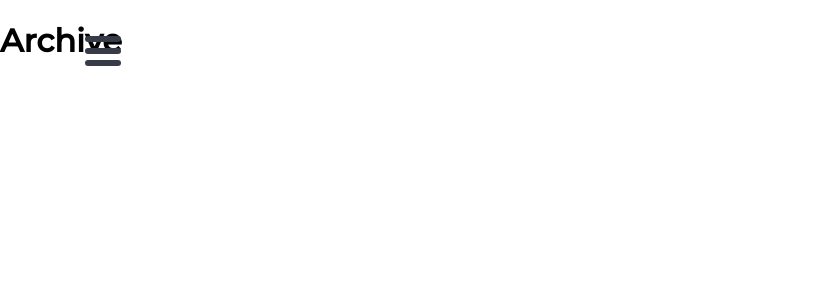
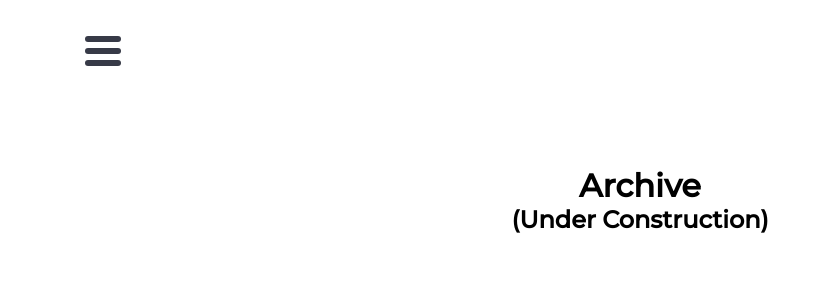
Before and after one commit to johnkismet/Bonsai, a React (Create React App) app in the folder frontend/: page /archive in a window 1280 px wide. Shown: the top 300 px of the page, without its empty margins (0-831 px from the left). Built offline with nearby package versions, Linux system fonts and the light colour scheme; a web font is replaced by a local one.

Commit message:
Slightly customized under construction components

```diff
--- a/frontend/src/App.css
+++ b/frontend/src/App.css
@@ -15,6 +15,7 @@ body {
 		rgba(55, 178, 96, 1) 0%,
 		rgba(106, 179, 125, 1) 100%
 	);
+	overflow: hideen;
 }
 
 /* SIDEBAR STYLING */
--- /dev/null
+++ b/frontend/src/components/Archive/Archive.css
@@ -0,0 +1,13 @@
+* {
+	margin: 0;
+	padding: 0;
+}
+.Archive {
+	width: 50%;
+	height: 50vh;
+	display: flex;
+	flex-flow: column;
+	justify-content: center;
+	align-items: center;
+	margin: auto;
+}
--- a/frontend/src/components/Archive/Archive.js
+++ b/frontend/src/components/Archive/Archive.js
@@ -1,5 +1,12 @@
 import React from "react";
+import "./Archive.css";
+
 function Archive(props) {
-  return <h1>Archive</h1>;
+	return (
+		<div className="Archive">
+			<h1>Archive</h1>
+			<h2>(Under Construction)</h2>
+		</div>
+	);
 }
 export default Archive;
--- /dev/null
+++ b/frontend/src/components/Statistics/Statistics.css
@@ -0,0 +1,13 @@
+* {
+	margin: 0;
+	padding: 0;
+}
+.Statistics {
+	width: 50%;
+	height: 50vh;
+	display: flex;
+	flex-flow: column;
+	justify-content: center;
+	align-items: center;
+	margin: auto;
+}
--- a/frontend/src/components/Statistics/Statistics.js
+++ b/frontend/src/components/Statistics/Statistics.js
@@ -1,5 +1,12 @@
 import React from "react";
+import "./Statistics.css";
+
 function Statistics(props) {
-  return <h1>Statistics</h1>;
+	return (
+		<div className="Statistics">
+			<h1>Statistics</h1>
+			<h2>(Under Construction)</h2>
+		</div>
+	);
 }
 export default Statistics;
--- /dev/null
+++ b/frontend/src/components/Store/Store.css
@@ -0,0 +1,13 @@
+* {
+	margin: 0;
+	padding: 0;
+}
+.Store {
+	width: 50%;
+	height: 50vh;
+	display: flex;
+	flex-flow: column;
+	justify-content: center;
+	align-items: center;
+	margin: auto;
+}
--- a/frontend/src/components/Store/Store.js
+++ b/frontend/src/components/Store/Store.js
@@ -1,5 +1,12 @@
 import React from "react";
+import "./Store.css";
+
 function Store(props) {
-  return <h1>Store</h1>;
+	return (
+		<div className="Store">
+			<h1>Store</h1>
+			<h2>(Under Construction)</h2>
+		</div>
+	);
 }
 export default Store;
--- a/frontend/src/components/sidebar/Sidebar.js
+++ b/frontend/src/components/sidebar/Sidebar.js
@@ -17,7 +17,7 @@ function Sidebar(props) {
 				Home
 			</Link>
 			<Link to="/store" className="sideBarInfo">
-        Customize Tree
+				Store
 			</Link>
 			<Link to="/archive" className="sideBarInfo">
 				Archive
--- a/frontend/src/components/sidebar/treeSidebar.js
+++ b/frontend/src/components/sidebar/treeSidebar.js
@@ -17,7 +17,7 @@ function Sidebar(props) {
 				Home
 			</Link>
 			<Link to="/store" className="sideBarInfo">
-				Customize Tree
+				Store
 			</Link>
 			<Link to="/archive" className="sideBarInfo">
 				Archive
```
Also changed, not shown: 1 other file (tests, documents, lock files or other folders). Lines whose indentation alone changed are shown as unchanged.
